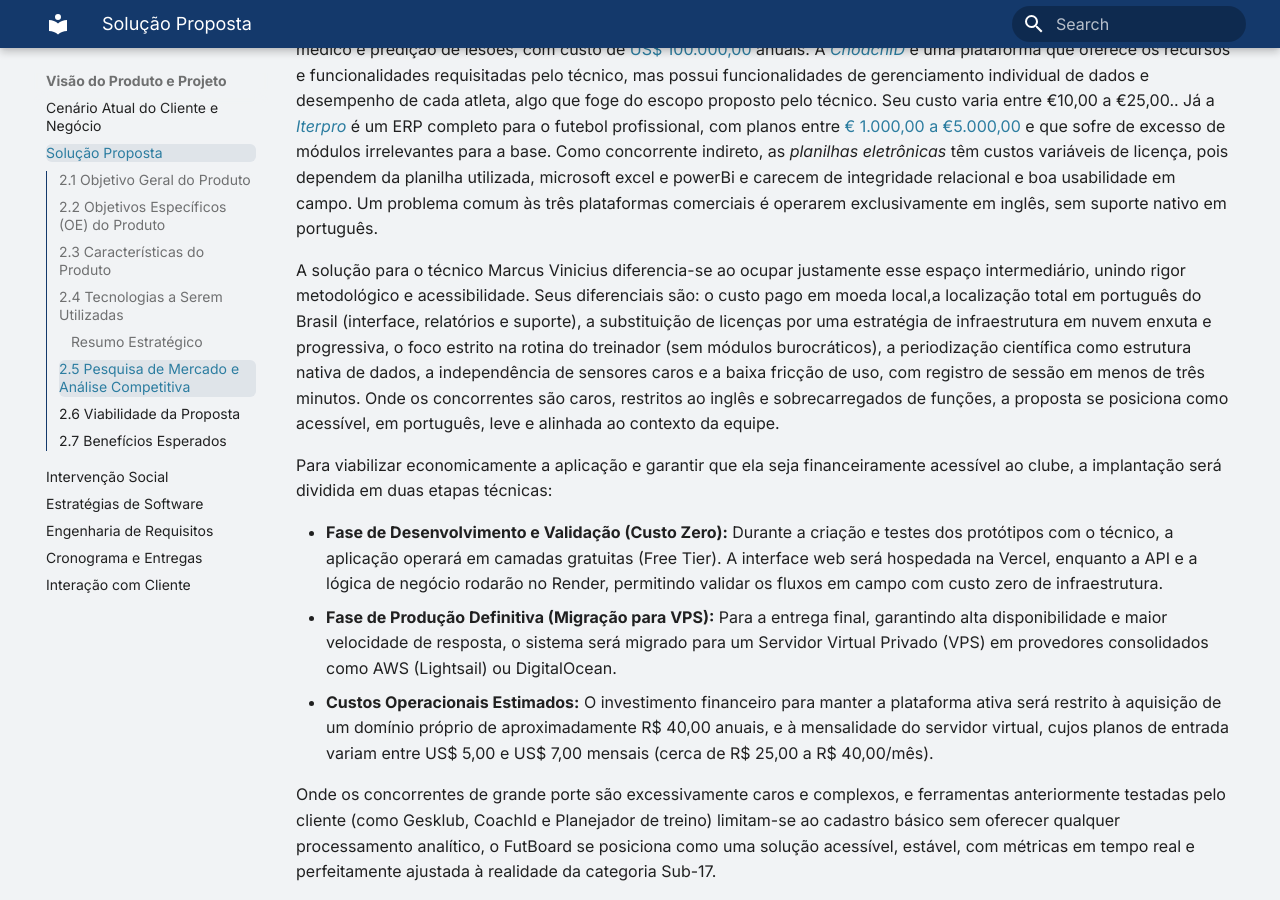
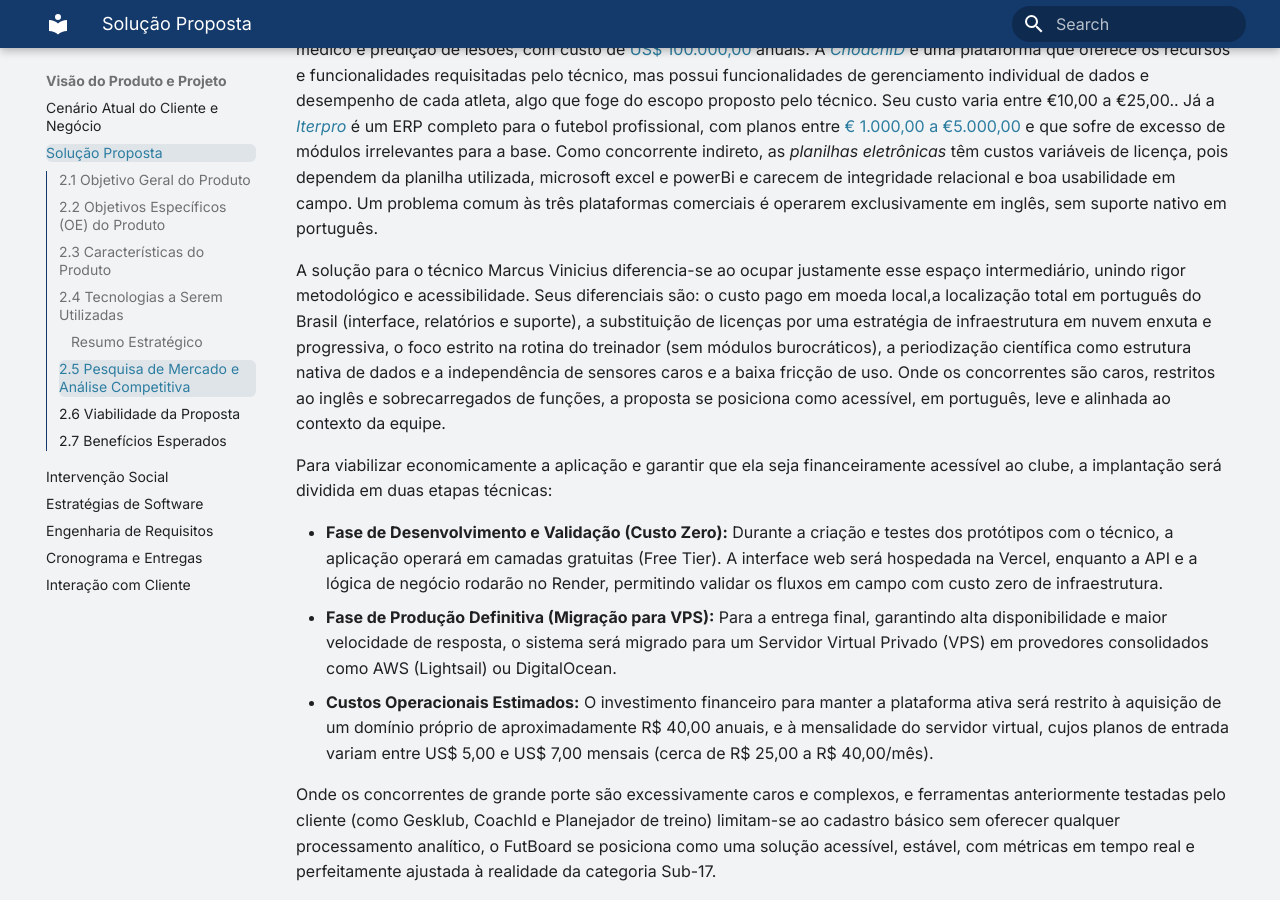
Before and after one commit to mdsreq-fga-unb/REQ-2026.2-T01-FutBoard, an MkDocs documentation site: the page built from docs/visao-produto/solucao-proposta.md, in a window 1280 px wide and 900 px high, scrolled down 2577 px. Built offline with MkDocs 1.6.1 and Material for MkDocs 9.7.7, drawn with Linux system fonts in a browser that asks for light colours.

Commit message:
docs: retira a meta de '3 minutos' do texto

```diff
--- a/docs/visao-produto/solucao-proposta.md
+++ b/docs/visao-produto/solucao-proposta.md
@@ -50,7 +50,7 @@ O mercado de tecnologia para o futebol de base é polarizado: de um lado, plataf
 
 Entre as soluções existentes, a [*Kitman Labs*](https://www.kitmanlabs.com/) é uma plataforma analítica avançada focada em performance, prontuário médico e predição de lesões, com custo de [US$ 100.000,00](https://aws.amazon.com/marketplace/seller-profile?id=seller-7oitrm5xaotui) anuais. A [*ChoachID*](https://coachidapp.com/#features) é uma plataforma que oferece os recursos e funcionalidades requisitadas pelo técnico, mas possui funcionalidades de gerenciamento individual de dados e desempenho de cada atleta, algo que foge do escopo proposto pelo técnico. Seu custo varia entre €10,00 a €25,00.. Já a [*Iterpro*](https://iterpro.com/plans/#pll_switcher) é um ERP completo para o futebol profissional, com planos entre [€ 1.000,00 a €5.000,00](https://clupik.com/en/blog/software-innovadores-deporte/) e que sofre de excesso de módulos irrelevantes para a base. Como concorrente indireto, as *planilhas eletrônicas* têm custos variáveis de licença, pois dependem da planilha utilizada, microsoft excel e powerBi e carecem de integridade relacional e boa usabilidade em campo. Um problema comum às três plataformas comerciais é operarem exclusivamente em inglês, sem suporte nativo em português.
 
-A solução para o técnico Marcus Vinicius diferencia-se ao ocupar justamente esse espaço intermediário, unindo rigor metodológico e acessibilidade. Seus diferenciais são: o custo pago em moeda local,a localização total em português do Brasil (interface, relatórios e suporte), a substituição de licenças por uma estratégia de infraestrutura em nuvem enxuta e progressiva, o foco estrito na rotina do treinador (sem módulos burocráticos), a periodização científica como estrutura nativa de dados, a independência de sensores caros e a baixa fricção de uso, com registro de sessão em menos de três minutos. Onde os concorrentes são caros, restritos ao inglês e sobrecarregados de funções, a proposta se posiciona como acessível, em português, leve e alinhada ao contexto da equipe.
+A solução para o técnico Marcus Vinicius diferencia-se ao ocupar justamente esse espaço intermediário, unindo rigor metodológico e acessibilidade. Seus diferenciais são: o custo pago em moeda local,a localização total em português do Brasil (interface, relatórios e suporte), a substituição de licenças por uma estratégia de infraestrutura em nuvem enxuta e progressiva, o foco estrito na rotina do treinador (sem módulos burocráticos), a periodização científica como estrutura nativa de dados e a independência de sensores caros e a baixa fricção de uso. Onde os concorrentes são caros, restritos ao inglês e sobrecarregados de funções, a proposta se posiciona como acessível, em português, leve e alinhada ao contexto da equipe.
 
 Para viabilizar economicamente a aplicação e garantir que ela seja financeiramente acessível ao clube, a implantação será dividida em duas etapas técnicas:
 
```
